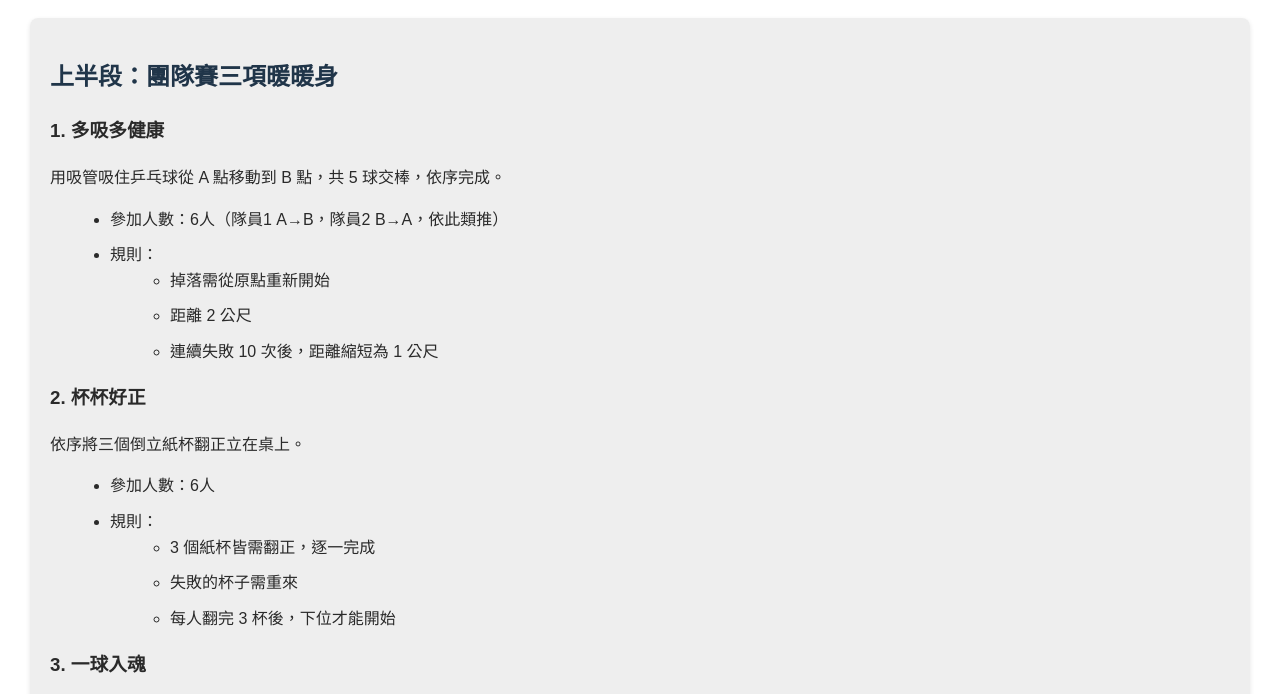
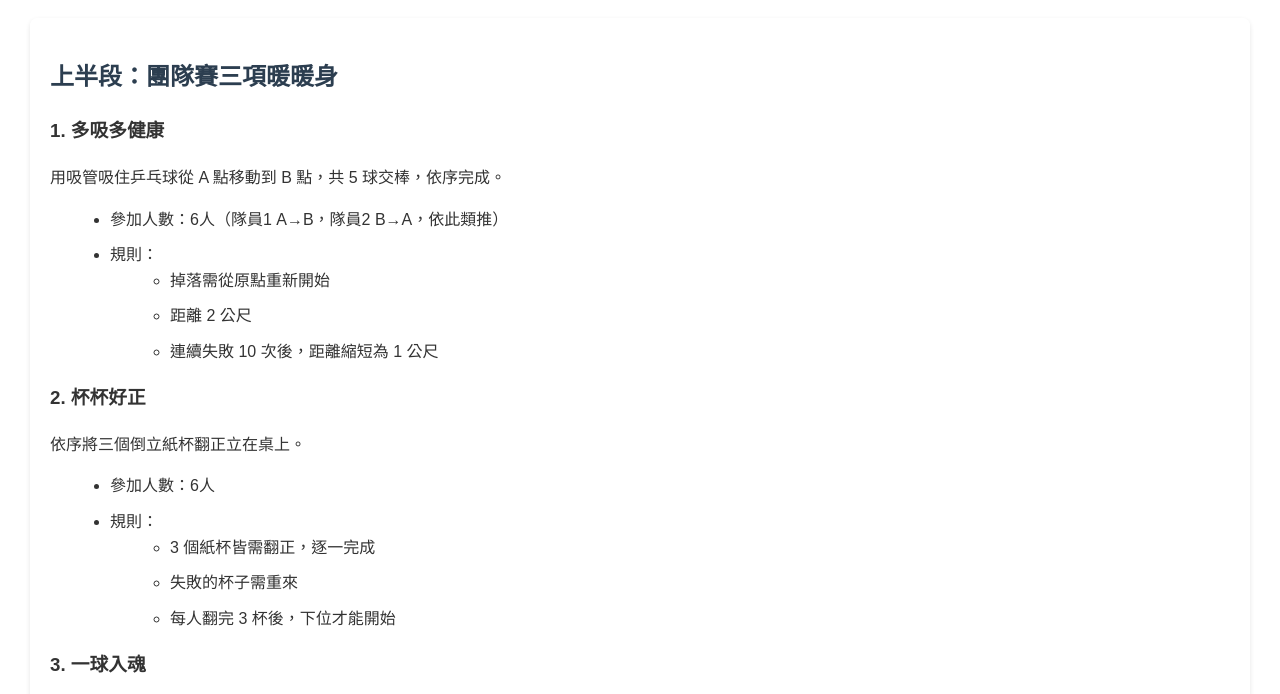
Before and after one commit to chinping1016/my-game5, a plain HTML site: page index.html in a window 1280 px wide. Shown: the part 106-800 px from the top of the page. Drawn offline with Linux system fonts and the light colour scheme.

Commit message:
Update index.html

```diff
--- a/index.html
+++ b/index.html
@@ -15,7 +15,7 @@ background-size: cover;
 background-repeat: no-repeat;
 background-attachment: fixed;
 background-position: center;
-      filter: brightness(0.9) contrast(1.05) saturate(1.2);
+      filter: brightness 0.9contrast 1.05 saturate 1.2;
     }
 
     h1, h2 {
```
